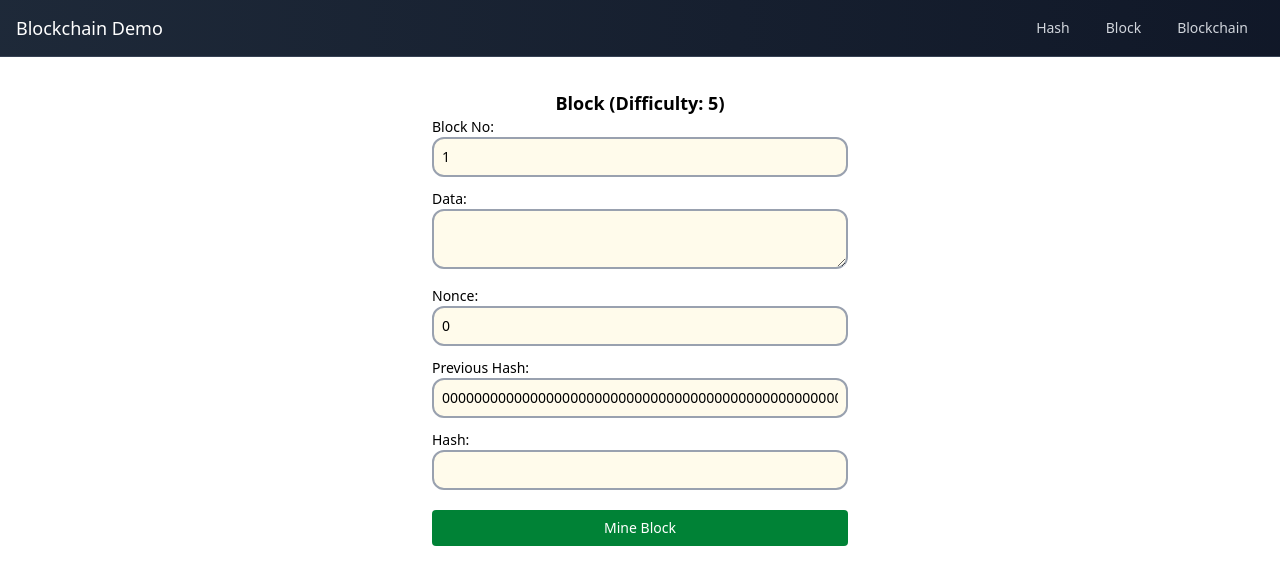
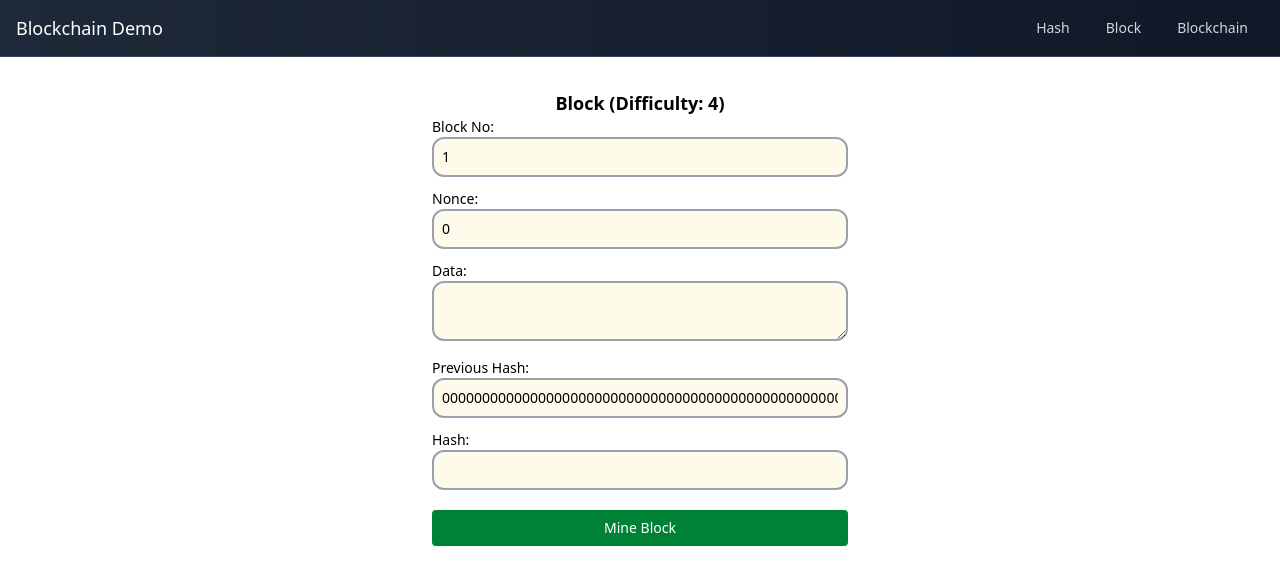
Before and after one commit to MiteshChopda/blockchain-simulation, a React (Vite) app: page / in a window 1280 px wide. Both pictures are taken after a click on the button "Block". Shown: the top 584 px of the page. Built offline with nearby package versions, Linux system fonts and the light colour scheme.

Commit message:
fix: Change hash on every input change

```diff
--- a/src/components/Block.tsx
+++ b/src/components/Block.tsx
@@ -1,8 +1,9 @@
 
 import { useState } from "react";
 import { mineBlock } from "../utils/mineBlock";
+import { sha256 } from "../utils/hash";
 
-const DIFFICULTY = 5;
+const DIFFICULTY = 4;
 const GENESIS_PREV_HASH = "0".repeat(64);
 
 export default function Block() {
@@ -11,6 +12,32 @@ export default function Block() {
   const [data, setData] = useState<string>("");
   const [previousHash] = useState<string>(GENESIS_PREV_HASH);
   const [hash, setHash] = useState<string>("");
+
+  const handleChange = async (
+    e: React.ChangeEvent<any>
+  ) => {
+    const element = e.target.id;
+    const value = e.target.value;
+
+    switch (element) {
+      case "blockNo":
+        setBlockNo(Number(value))
+        break
+      case "nonce":
+        setNonce(Number(value))
+        break
+      case "data":
+        setData(value)
+        break
+      default:
+        break;
+    }
+
+    const input = `${blockNo}${nonce}${data}${previousHash}`;
+    const result = await sha256(input);
+    setHash(result);
+  };
+
 
   const handleMine = async () => {
     const { nonce: minedNonce, hash: minedHash } =
@@ -36,9 +63,21 @@ export default function Block() {
         <label>
           Block No:
           <input
+            id="blockNo"
             type="number"
             value={blockNo}
-            onChange={(e) => setBlockNo(Number(e.target.value))}
+            onChange={handleChange}
+            className="bg-amber-50 border-2 p-2 border-gray-400 rounded-xl w-full"
+          />
+        </label>
+
+        <label>
+          Nonce:
+          <input
+            id="nonce"
+            type="number"
+            value={nonce}
+            onChange={handleChange}
             className="bg-amber-50 border-2 p-2 border-gray-400 rounded-xl w-full"
           />
         </label>
@@ -46,21 +85,13 @@ export default function Block() {
         <label>
           Data:
           <textarea
+            id="data"
             value={data}
-            onChange={(e) => setData(e.target.value)}
+            onChange={handleChange}
             className="bg-amber-50 border-2 p-2 border-gray-400 rounded-xl w-full"
           />
         </label>
 
-        <label>
-          Nonce:
-          <input
-            type="number"
-            value={nonce}
-            onChange={(e) => setNonce(Number(e.target.value))}
-            className="bg-amber-50 border-2 p-2 border-gray-400 rounded-xl w-full"
-          />
-        </label>
 
         <label>
           Previous Hash:
```
